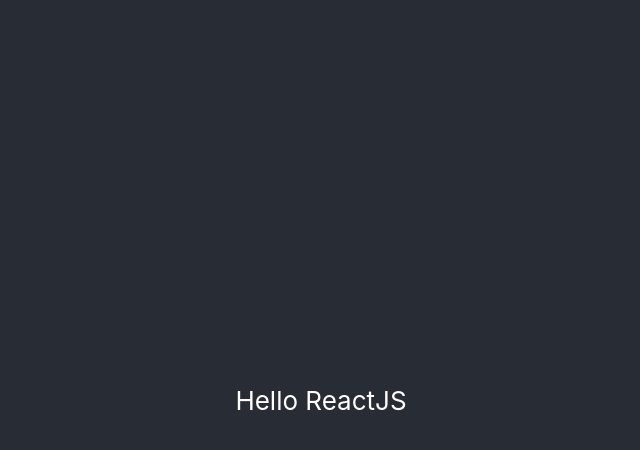
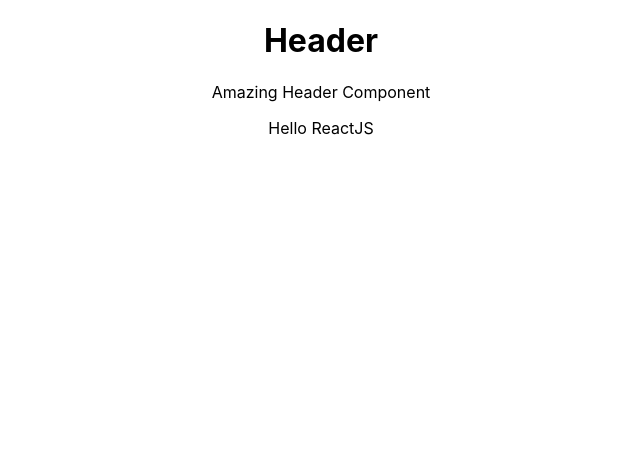
Before and after one commit to utshabkg/react-practice, a React (Create React App) app: page / in a window 1280 px wide. Shown: the top 450 px of the page, without its empty margins (319-959 px from the left). Built offline with nearby package versions, Linux system fonts and the light colour scheme.

Commit message:
Learnt import and export by default and object.

```diff
--- a/src/App.js
+++ b/src/App.js
@@ -1,11 +1,11 @@
 import "./App.css";
+import Header from "./Header";
 
 function App() {
   return (
     <div className="App">
-      <header className="App-header">
-        <p>Hello ReactJS</p>
-      </header>
+      <Header />
+      <p>Hello ReactJS</p>
     </div>
   );
 }
--- /dev/null
+++ b/src/Header.js
@@ -0,0 +1,11 @@
+const Header = () => {
+  return (
+    <div>
+      <h1>Header</h1>
+      <p>Amazing Header Component</p>
+    </div>
+  );
+};
+
+export default Header; //eexport by default
+// export { Header }; // export by object
--- a/src/index.js
+++ b/src/index.js
@@ -2,7 +2,6 @@
 import ReactDOM from "react-dom/client";
 import "./index.css";
 import App from "./App";
-import reportWebVitals from "./reportWebVitals";
 
 const root = ReactDOM.createRoot(document.getElementById("root"));
 root.render(
@@ -10,5 +9,3 @@
     <App />
   </React.StrictMode>
 );
-
-reportWebVitals();
```
